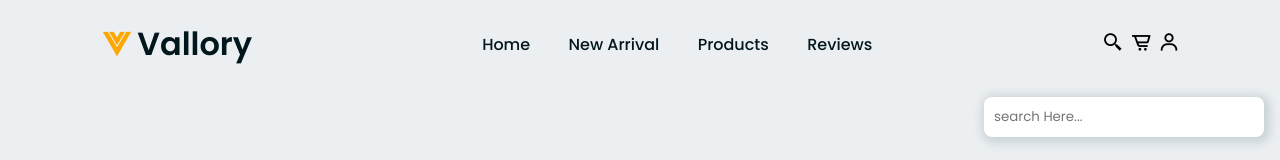
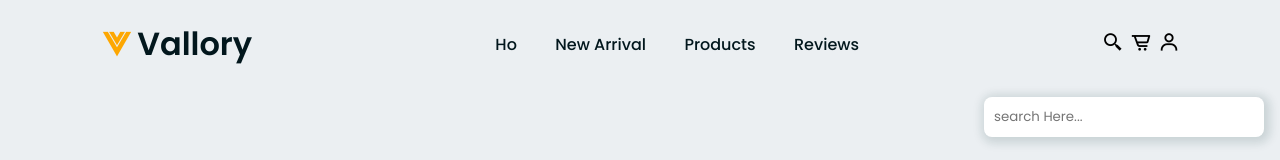
Before and after one commit to dewmini3/VollaryOnlineShop, a plain HTML site: page index.html in a window 1280 px wide. Shown: the top 160 px of the page. Drawn offline with nearby package versions, Linux system fonts and the light colour scheme.

Commit message:
changed text

```diff
--- a/index.html
+++ b/index.html
@@ -24,7 +24,7 @@
      <a href="#" class="logo"><i class='bx bxl-vuejs'></i> Vallory </a>
 
    <ul class="navbar">
-     <li><a href="#home">Home</a></li>
+     <li><a href="#home">Ho</a></li>
      <li><a href="#new">New Arrival</a></li>
      <li><a href="#products">Products</a></li>
      <li><a href="#reviews">Reviews</a></li>
```
